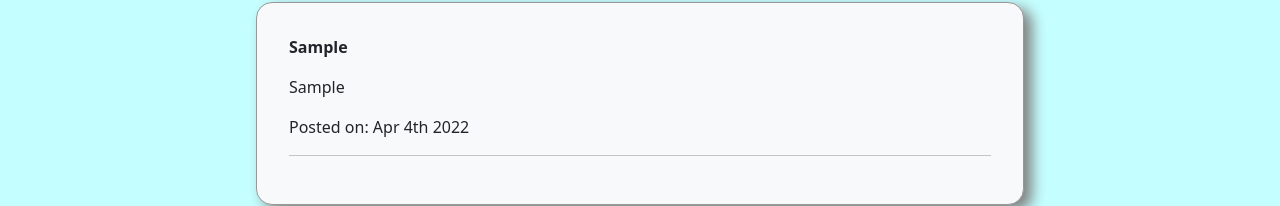
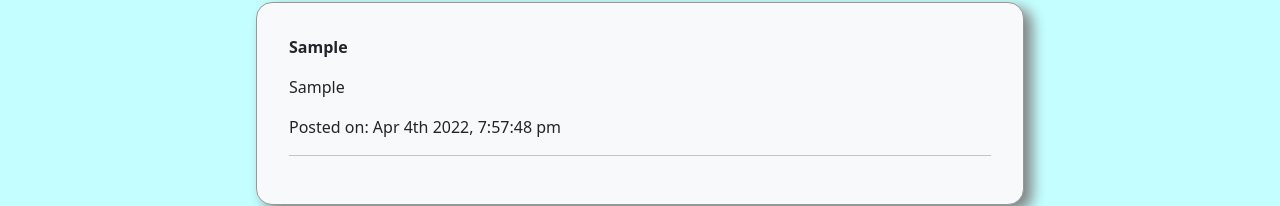
Before and after one commit to RickRieger/social-feed, a React (Create React App) app: page / in a window 1280 px wide. Both pictures are taken after typing "Sample", "Sample" into the empty fields and a click on the button "Create". Shown: the part 370-576 px from the top of the page. Built offline with nearby package versions, Linux system fonts and the light colour scheme; some icons are missing.

Commit message:
adjusted moment.js to show time posted as well as date

```diff
--- a/src/Components/Post/Post.jsx
+++ b/src/Components/Post/Post.jsx
@@ -29,7 +29,7 @@ function Post({ post }) {
       </div>
       <div className='post post-item'>{post.comment}</div>
       <div className='date'>
-        Posted on: {moment(post.date).format('MMM Do YYYY')}
+        Posted on: {moment(post.date).format('MMM Do YYYY, h:mm:ss a')}
       </div>
       <div className='thumbs post-item'>
         <span
```
